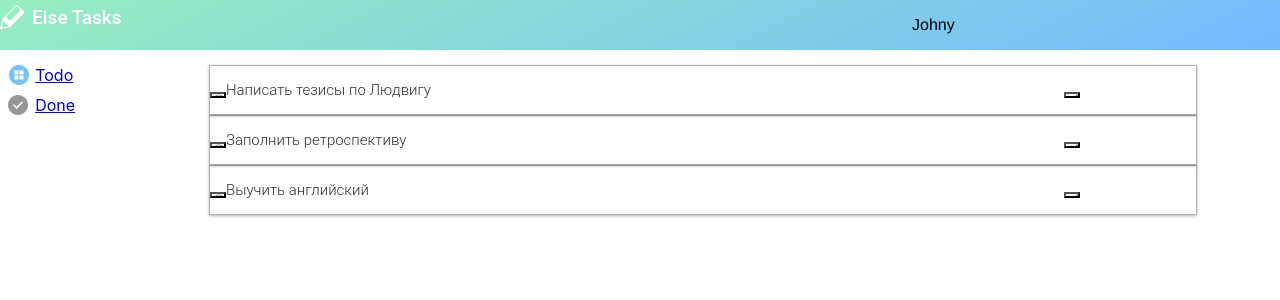
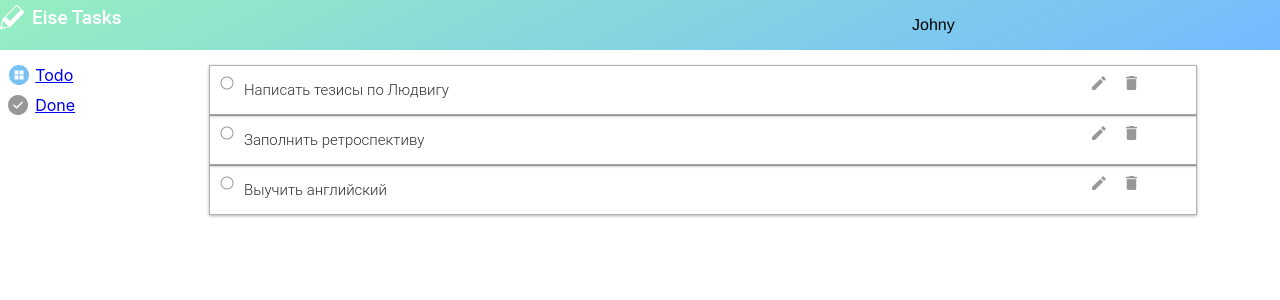
Before and after one commit to Arberesto/front-end-project, a React (Create React App) app in the folder taskmanager/: page / in a window 1280 px wide. Shown: the top 300 px of the page. Built offline with nearby package versions, Linux system fonts and the light colour scheme.

Commit message:
fix buttons

```diff
--- a/taskmanager/src/components/Button/Button.js
+++ b/taskmanager/src/components/Button/Button.js
@@ -1,11 +1,12 @@
 import React from 'react';
 import PropTypes from 'prop-types';
+import './style.css';
 
 export default class Button extends React.Component {
     render() {
         return(
             <React.Fragment>
-            <button onClick = {this.handleOnClickTrash}
+            <button onClick = {this.props.onClick}
                     className={`article__icon${this.props.className ? ` ${this.props.className}` : ''}`}/>
             </React.Fragment>
             );
--- a/taskmanager/src/components/Button/style.css
+++ b/taskmanager/src/components/Button/style.css
@@ -1,7 +1,8 @@
 .article__icon {
     width: 14px;
-    height: 14px;
+    min-height: 20px;
     margin: 0 10px;
     border: 0;
     visibility: visible;
+    display: inline-block;
 }
```
Also changed, not shown: taskmanager/src/components/article__todo/ArticleTodo.js (+3 -4 lines).
